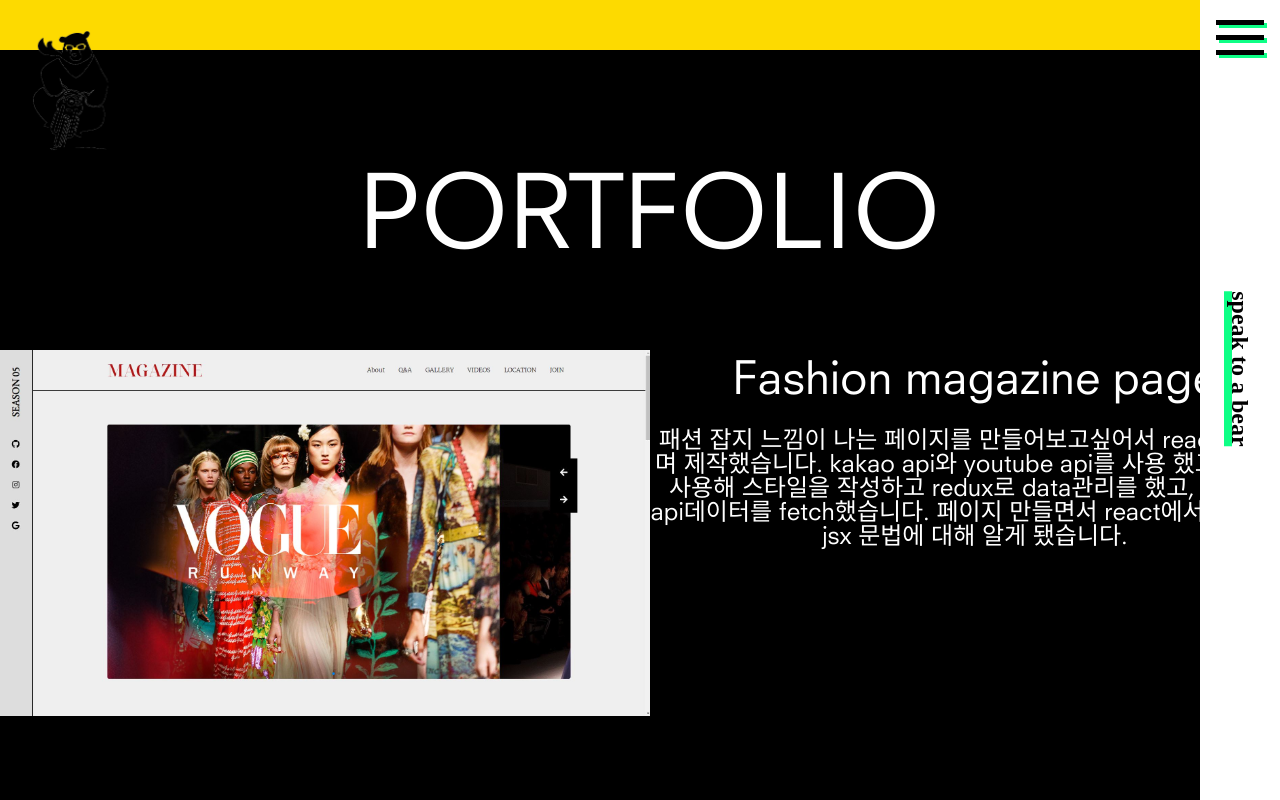
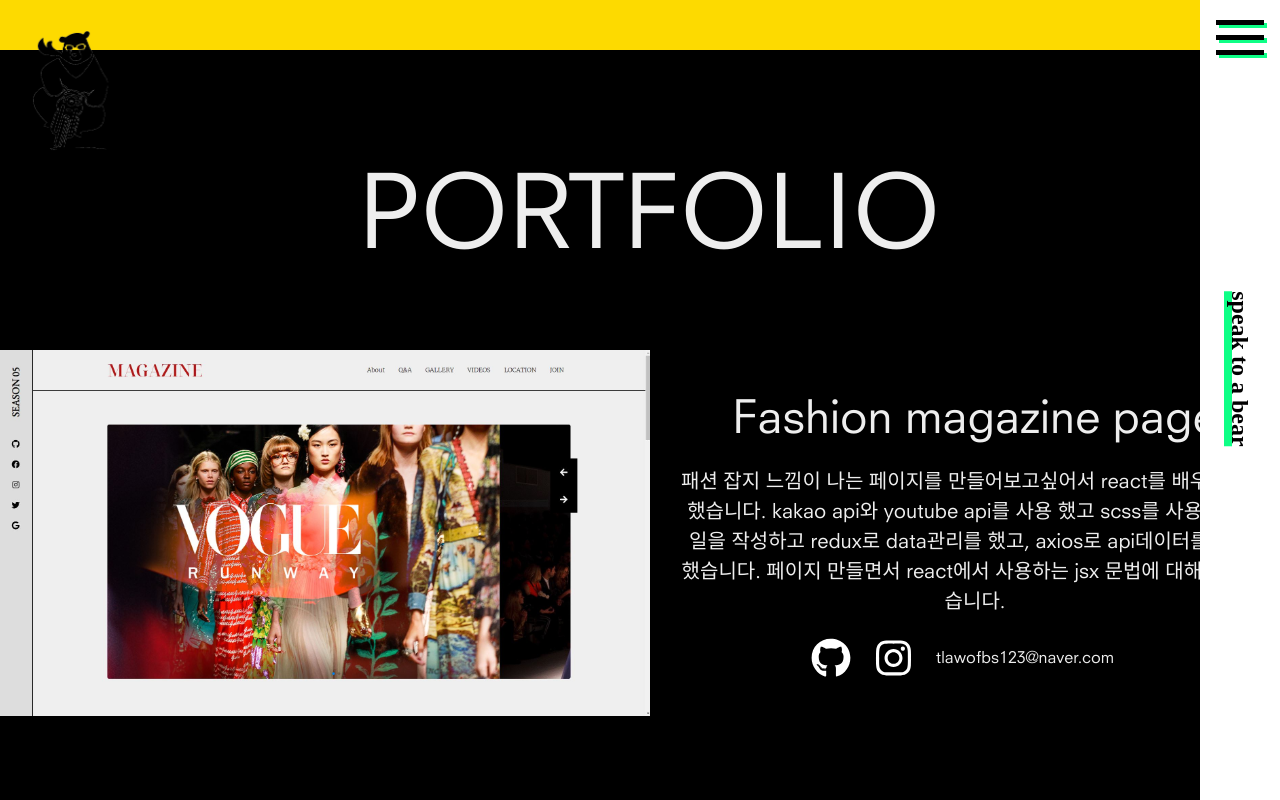
Before and after one commit to Simjaeryun/react_sjr, a React (Create React App) app: page / in a window 1280 px wide. Both pictures are taken after a click on the element "PORTFOLIO". Shown: the part 2485-3285 px from the top of the page. Built offline with nearby package versions, Linux system fonts and the light colour scheme; a web font is replaced by a local one.

Commit message:
portfolio 섹션 link추가

```diff
--- a/public/data/portfolio.json
+++ b/public/data/portfolio.json
@@ -3,19 +3,25 @@
         {
             "name": "Fashion magazine page",
             "pic": "img/portfolio1.jpg",
-            "github_url": "",
+            "github_url": "https://github.com/Simjaeryun/react_feb",
+            "insta_url": "  https://www.instagram.com/yoki_odi/",
+            "email": "tlawofbs123@naver.com",
             "info": "패션 잡지 느낌이 나는 페이지를 만들어보고싶어서 react를 배우며 제작했습니다. kakao api와 youtube api를 사용 했고 scss를 사용해 스타일을 작성하고 redux로 data관리를 했고, axios로 api데이터를 fetch했습니다. 페이지 만들면서 react에서 사용하는 jsx 문법에 대해 알게 됐습니다.  "
         },
         {
             "name": "Surfing shop page",
             "pic": "img/portfolio2.jpg",
-            "github_url": "",
+            "github_url": "https://github.com/Simjaeryun/portfolio_surf_ver2",
+            "insta_url": "  https://www.instagram.com/yoki_odi/",
+            "email": "tlawofbs123@naver.com",
             "info": "핀터레스트에 레이아웃을 참고해서 surfing관련 페이지를 제작해봤습니다 javascript, scss로 제작 됐고, youtube, kakako, flickr api를 활용해서 subpage 컨텐츠를 채웠습니다. 이 페이지를 만들며 ES6 문법에대해 많이 공부가 됐습니다. url을 사용해 data를 fetch하는 법에대해서도 익숙해 졌습니다. "
         },
         {
-            "name": "Surfing shop page",
+            "name": "About page",
             "pic": "img/portfolio3.jpg",
-            "github_url": "",
+            "github_url": "https://github.com/Simjaeryun/react_sjr",
+            "insta_url": "  https://www.instagram.com/yoki_odi/",
+            "email": "tlawofbs123@naver.com",
             "info": "제작한 portfolio들과 저에 대해서 소개하기 위해서 만든 페이지입니다. 본 페이지를 만들면서 css에 animation 조작에 능숙해졌고, react로 만드느라 react hook, axios 등 기술들을 한번 더 사용하면서 react사용에 더 가까워 졌습니다."
         }
     ]
--- a/src/components/main/About.js
+++ b/src/components/main/About.js
@@ -1,3 +1,4 @@
+
 import { Link } from "react-router-dom";
 
 export default function About() {
--- a/src/components/main/Portfolio.js
+++ b/src/components/main/Portfolio.js
@@ -1,6 +1,8 @@
 import axios from "axios";
 import { useEffect, useState } from "react"
-
+import { Link } from "react-router-dom";
+import { FontAwesomeIcon } from "@fortawesome/react-fontawesome";
+import { faGithub, faInstagram } from "@fortawesome/free-brands-svg-icons";
 export default function Portfolio() {
     const path = process.env.PUBLIC_URL;
     const [portfolio, setPortfolio] = useState([])
@@ -49,6 +51,14 @@
                                     <p className="portfolio_card_desc">
                                         {data.info}
                                     </p>
+                                    <ul className="portfolio_card_link">
+                                        <li><a href={data.github_url} target="_blank" rel="noreferrer"><FontAwesomeIcon icon={faGithub} /></a></li>
+                                        <li><a href={data.insta_url} target="_blank" rel="noreferrer"><FontAwesomeIcon icon={faInstagram} /></a></li>
+                                        <li>tlawofbs123@naver.com</li>
+
+
+
+                                    </ul>
                                 </div>
                             </div>
                         )
--- a/src/scss/main/_portfolio.scss
+++ b/src/scss/main/_portfolio.scss
@@ -33,7 +33,7 @@
 		&:nth-child(2) {
 			padding-top: 100px;
 			background: #000;
-			color: #fff;
+			color: #eee;
 			&.on {
 				overflow: visible;
 				height: auto;
@@ -52,7 +52,6 @@
 			justify-content: space-between;
 			.portfolio_card_pic {
 				width: 50%;
-				background: #fff;
 				img {
 					width: 100%;
 					height: 100%;
@@ -60,13 +59,31 @@
 				}
 			}
 			.portfolio_card_txt {
+				padding: 0px 30px;
 				width: 50%;
+				display: flex;
+				flex-direction: column;
+				justify-content: center;
 				.portfolio_card_title {
 					font-size: 45px;
 					margin-bottom: 30px;
 				}
 				.portfolio_card_desc {
-					font-size: 24px;
+					font-size: 20px;
+					line-height: 30px;
+				}
+				.portfolio_card_link {
+					margin-top: 20px;
+					display: flex;
+					justify-content: center;
+					align-items: center;
+					li {
+						margin-right: 25px;
+						a {
+							color: #fff;
+							font-size: 40px;
+						}
+					}
 				}
 			}
 		}
```
